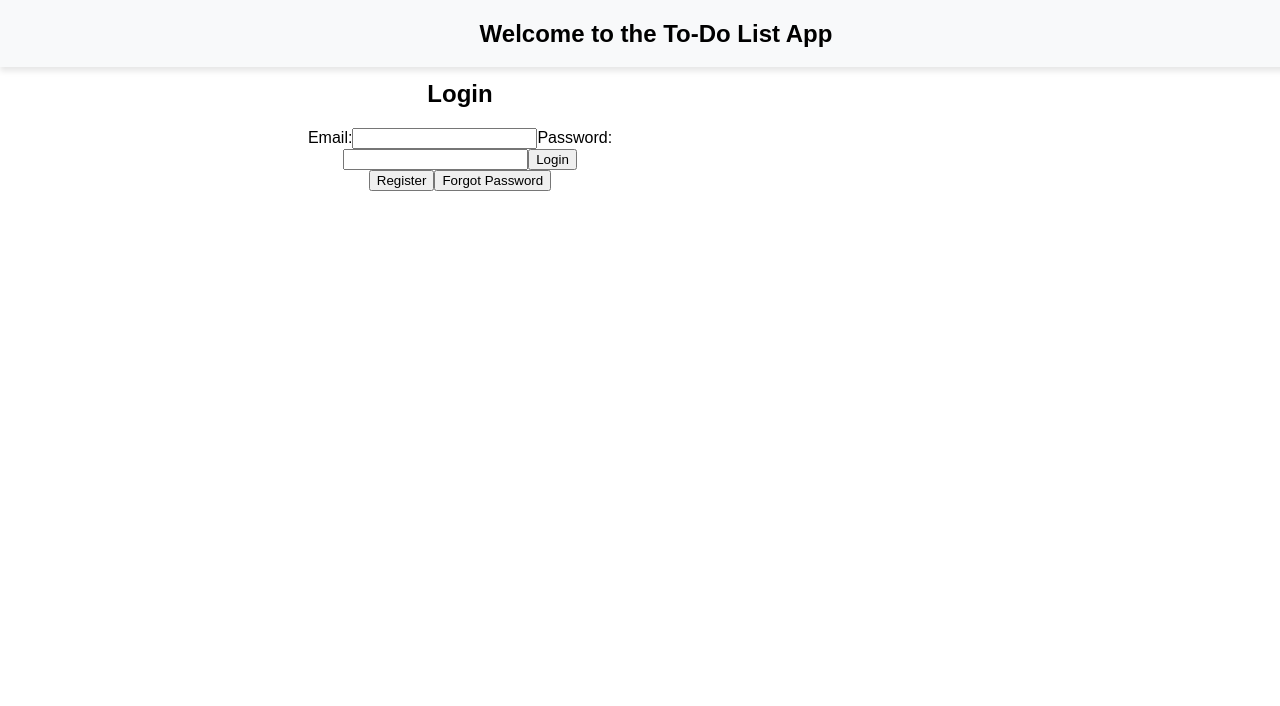
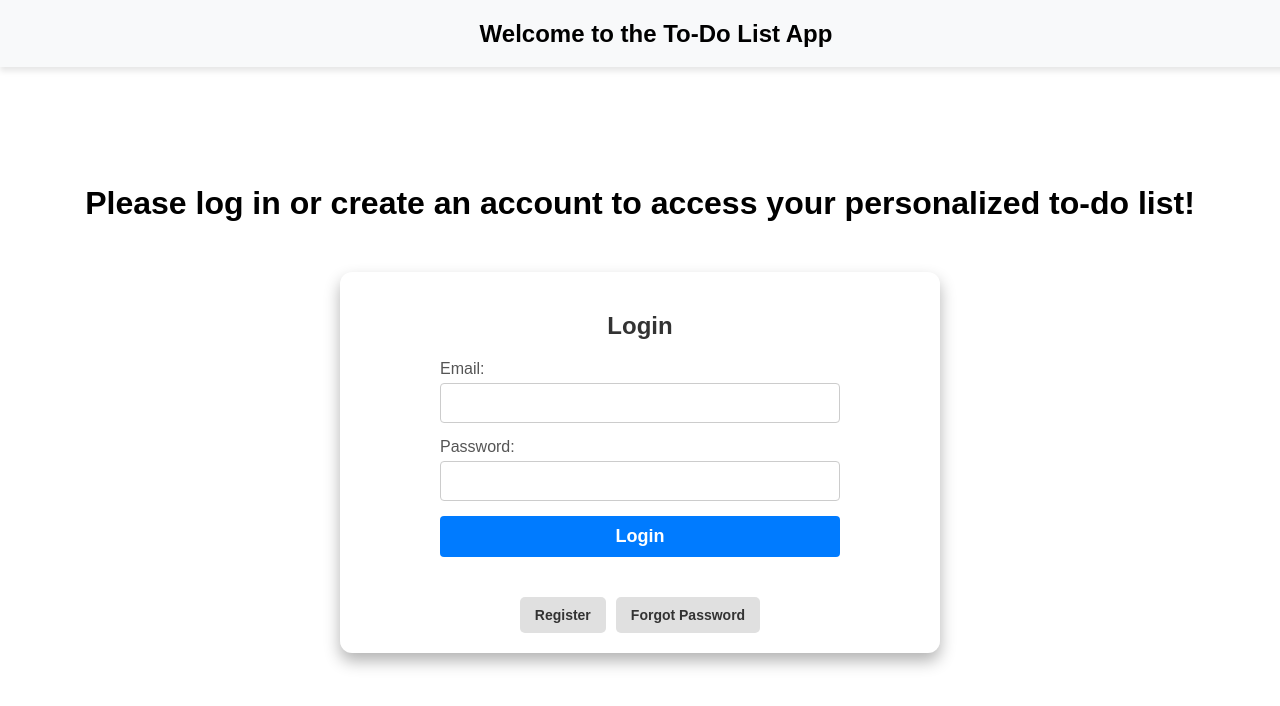
Before and after one commit to ryanli002004/todolistApp, a React (Vite) app in the folder front-end/: page / in a window 1280 px wide. Shown: the top 706 px of the page. Built offline with nearby package versions, Linux system fonts and the light colour scheme.

Commit message:
added styling to auth modal

```diff
--- a/front-end/src/App.css
+++ b/front-end/src/App.css
@@ -1,14 +1,15 @@
 .app-container {
-    font-family: Arial, sans-serif;
-    min-height: 100vh; /* Full height for the app */
-    display: flex;
-    flex-direction: column;
-    margin: 20px auto;
-    padding: 20px;
-    max-width: 800px;
-    text-align: center;
-  }
-
+  font-family: Arial, sans-serif;
+  min-height: 100vh;
+  display: flex;
+  flex-direction: column;
+  align-items: center; /* Center child elements horizontally */
+  justify-content: center; /* Center child elements vertically */
+  margin: 0; /* Remove any default margin */
+  padding: 0;
+  text-align: center;
+  position: relative; /* Important for layering */
+}
   .navbar-not-auth {
     display: flex;
     justify-content: center; /* Spread the items across the navbar */
@@ -46,3 +47,30 @@
     margin: 0;
     font-size: 1.5rem; /* Set a readable font size */
   }
+
+  .is-auth-content {
+    margin-top: 100px; /* Offset to avoid overlapping the navbar */
+    width: 100%;
+    max-width: 800px; /* Limit content width */
+    padding: 20px;
+    background-color: white;
+    box-shadow: 0 4px 6px rgba(0, 0, 0, 0.1);
+    border-radius: 10px;
+}
+
+.not-auth-content {
+  display: flex;
+  flex-direction: column;
+  justify-content: center; /* Center the modal horizontally */
+  align-items: center; /* Center the modal vertically */
+  height: 100%; /* Ensure it takes full height */
+  width: 100%; /* Ensure it takes full width */
+  position: absolute; /* Absolute to overlay the app container */
+  top: 0;
+  left: 0;
+  z-index: 1000;
+}
+.please-auth-heading{
+  display: block;
+  margin-bottom: 50px;
+}
--- a/front-end/src/App.jsx
+++ b/front-end/src/App.jsx
@@ -54,6 +54,9 @@ const App = () => {
               <h1 className="header-title">Hi {userName}, Welcome to your To-Do List!</h1>
               <LogoutButton onLogout={handleLogout} />
             </header>
+            <div className="is-auth-content">
+
+            </div>
           </div>
         )
         :
@@ -62,11 +65,14 @@ const App = () => {
             <header className="navbar-not-auth">
               <h1 className="header-title">Welcome to the To-Do List App</h1>
             </header>
-            <AuthPopup
-              onSuccess={(token, name) => {
-                localStorage.setItem("authToken", token); // Save token
-                setIsAuthenticated(true);
-                setUserName(name);}}/>
+            <div className="not-auth-content">
+              <h1 className="please-auth-heading">Please log in or create an account to access your personalized to-do list!</h1>
+              <AuthPopup
+                onSuccess={(token, name) => {
+                  localStorage.setItem("authToken", token); // Save token
+                  setIsAuthenticated(true);
+                  setUserName(name);}}/>
+            </div>
           </div>
         )}
     </div>
--- a/front-end/src/components/auth/AuthPopup.css
+++ b/front-end/src/components/auth/AuthPopup.css
@@ -1,58 +1,49 @@
-.auth-popup-overlay {
-    position: fixed;
-    top: 0;
-    left: 0;
-    width: 100%;
-    height: 100%;
-    background: rgba(0, 0, 0, 0.5);
-    display: flex;
-    justify-content: center;
-    align-items: center;
-    z-index: 1000;
-  }
+
+
+
 
 .auth-popup {
   background: white;
+  border-radius: 12px;
+  width: 100%;
+  max-width: 600px;
+  box-shadow: 0 8px 16px rgba(0, 0, 0, 0.3);
+  position: relative;
+  display: flex;
+  flex-direction: column;
+  box-sizing: border-box;
   padding: 20px;
-    border-radius: 8px;
-    max-width: 400px;
-    width: 100%;
-    position: relative;
 }
 
-  .close-btn {
-    position: absolute;
-    top: 10px;
-    right: 10px;
-    background: none;
-    border: none;
-    font-size: 20px;
-    cursor: pointer;
+.switch-links {
+  display: flex;
+  justify-content: center;
+  margin-top: 20px;
+  gap: 10px; /* Adds spacing between buttons */
 }
 
-  .auth-form {
-    display: flex;
-    flex-direction: column;
+.switch-links button {
+  background-color: #e0e0e0; /* Neutral background color */
+  color: #333; /* Dark text color */
+  border: none;
+  padding: 10px 15px;
+  border-radius: 5px;
+  font-size: 14px;
+  font-weight: bold;
+  cursor: pointer;
+  transition: all 0.3s ease;
 }
 
-  .auth-form input {
-    margin-bottom: 10px;
-    padding: 8px;
-    font-size: 16px;
+.switch-links button:hover {
+  background-color: #007bff; /* Highlight on hover */
+  color: white; /* White text for better contrast */
 }
 
-  .auth-form button {
-    padding: 10px;
-    font-size: 16px;
-    background: #007bff;
-    color: white;
-    border: none;
-    border-radius: 5px;
-    cursor: pointer;
+.switch-links button:active {
+  background-color: #0056b3; /* Slightly darker on active */
 }
 
-  .auth-form span {
-    color: #007bff;
-    cursor: pointer;
-    text-decoration: underline;
+.switch-links button:focus {
+  outline: 2px solid #007bff; /* Visible focus for accessibility */
+  outline-offset: 2px;
 }
--- /dev/null
+++ b/front-end/src/components/auth/forgotpasswordform/ForgotPasswordForm.css
@@ -0,0 +1,70 @@
+.forgot-password-form {
+    width: 100%;
+    max-width: 400px;
+    margin: 0 auto; /* Center the form horizontally */
+    display: flex;
+    flex-direction: column;
+    align-items: center;
+  }
+
+  .form-heading {
+    font-size: 24px;
+    margin-bottom: 20px;
+    text-align: center;
+    color: #333;
+  }
+
+  .form-label {
+    display: flex;
+    flex-direction: column;
+    align-items: flex-start;
+    width: 100%;
+    margin-bottom: 15px;
+    font-size: 16px;
+    color: #555;
+  }
+
+  .form-input {
+    width: 100%;
+    padding: 10px;
+    margin-top: 5px;
+    border: 1px solid #ccc;
+    border-radius: 4px;
+    font-size: 16px;
+    box-sizing: border-box;
+  }
+
+  .form-input:focus {
+    outline: none;
+    border-color: #007bff; /* Highlight border on focus */
+    box-shadow: 0 0 5px rgba(0, 123, 255, 0.5);
+  }
+
+  .submit-button {
+    width: 100%;
+    padding: 10px;
+    font-size: 18px;
+    font-weight: bold;
+    background-color: #007bff;
+    color: white;
+    border: none;
+    border-radius: 4px;
+    cursor: pointer;
+    transition: background-color 0.3s ease;
+    margin-bottom: 20px;
+  }
+
+  .submit-button:hover {
+    background-color: #0056b3;
+  }
+
+  .submit-button:active {
+    background-color: #003f7f;
+  }
+
+  .error-message {
+    color: red;
+    font-size: 14px;
+    margin-bottom: 15px;
+    text-align: center;
+  }
--- /dev/null
+++ b/front-end/src/components/auth/loginform/LoginForm.css
@@ -0,0 +1,70 @@
+.login-form {
+    width: 100%;
+    max-width: 400px;
+    margin: 0 auto; /* Center the form horizontally */
+    display: flex;
+    flex-direction: column;
+    align-items: center;
+  }
+
+  .form-heading {
+    font-size: 24px;
+    margin-bottom: 20px;
+    text-align: center;
+    color: #333;
+  }
+
+  .form-label {
+    display: flex;
+    flex-direction: column;
+    align-items: flex-start;
+    width: 100%;
+    margin-bottom: 15px;
+    font-size: 16px;
+    color: #555;
+  }
+
+  .form-input {
+    width: 100%;
+    padding: 10px;
+    margin-top: 5px;
+    border: 1px solid #ccc;
+    border-radius: 4px;
+    font-size: 16px;
+    box-sizing: border-box;
+  }
+
+  .form-input:focus {
+    outline: none;
+    border-color: #007bff; /* Highlight border on focus */
+    box-shadow: 0 0 5px rgba(0, 123, 255, 0.5);
+  }
+
+  .submit-button {
+    width: 100%;
+    padding: 10px;
+    font-size: 18px;
+    font-weight: bold;
+    background-color: #007bff;
+    color: white;
+    border: none;
+    border-radius: 4px;
+    cursor: pointer;
+    transition: background-color 0.3s ease;
+    margin-bottom: 20px;
+  }
+
+  .submit-button:hover {
+    background-color: #0056b3;
+  }
+
+  .submit-button:active {
+    background-color: #003f7f;
+  }
+
+  .error-message {
+    color: red;
+    font-size: 14px;
+    margin-bottom: 15px;
+    text-align: center;
+  }
--- a/front-end/src/components/auth/LoginForm.jsx
+++ b/front-end/src/components/auth/loginform/LoginForm.jsx
@@ -1,4 +1,5 @@
 import React, { useState } from "react";
+import "./LoginForm.css";
 
 const LoginForm = ({ onSuccess }) => {
   const [email, setEmail] = useState("");
@@ -30,26 +31,28 @@ const LoginForm = ({ onSuccess }) => {
   };
 
   return (
-    <form onSubmit={handleSubmit}>
-      <h2>Login</h2>
-      {error && <p style={{ color: "red" }}>{error}</p>}
-      <label>
+    <form onSubmit={handleSubmit} className="login-form">
+      <h2 className="form-heading">Login</h2>
+      {error && <p className="error-message">{error}</p>}
+      <label className="form-label">
         Email:
         <input
           type="email"
           value={email}
           onChange={(e) => setEmail(e.target.value)}
+          className="form-input"
         />
       </label>
-      <label>
+      <label className="form-label">
         Password:
         <input
           type="password"
           value={password}
           onChange={(e) => setPassword(e.target.value)}
+          className="form-input"
         />
       </label>
-      <button type="submit">Login</button>
+      <button type="submit" className="submit-button">Login</button>
     </form>
   );
 };
--- /dev/null
+++ b/front-end/src/components/auth/registerform/RegisterForm.css
@@ -0,0 +1,70 @@
+.register-form {
+    width: 100%;
+    max-width: 400px;
+    margin: 0 auto; /* Center the form horizontally */
+    display: flex;
+    flex-direction: column;
+    align-items: center;
+  }
+
+  .form-heading {
+    font-size: 24px;
+    margin-bottom: 20px;
+    text-align: center;
+    color: #333;
+  }
+
+  .form-label {
+    display: flex;
+    flex-direction: column;
+    align-items: flex-start;
+    width: 100%;
+    margin-bottom: 15px;
+    font-size: 16px;
+    color: #555;
+  }
+
+  .form-input {
+    width: 100%;
+    padding: 10px;
+    margin-top: 5px;
+    border: 1px solid #ccc;
+    border-radius: 4px;
+    font-size: 16px;
+    box-sizing: border-box;
+  }
+
+  .form-input:focus {
+    outline: none;
+    border-color: #007bff; /* Highlight border on focus */
+    box-shadow: 0 0 5px rgba(0, 123, 255, 0.5);
+  }
+
+  .submit-button {
+    width: 100%;
+    padding: 10px;
+    font-size: 18px;
+    font-weight: bold;
+    background-color: #007bff;
+    color: white;
+    border: none;
+    border-radius: 4px;
+    cursor: pointer;
+    transition: background-color 0.3s ease;
+    margin-bottom: 20px;
+  }
+
+  .submit-button:hover {
+    background-color: #0056b3;
+  }
+
+  .submit-button:active {
+    background-color: #003f7f;
+  }
+
+  .error-message {
+    color: red;
+    font-size: 14px;
+    margin-bottom: 15px;
+    text-align: center;
+  }
--- /dev/null
+++ b/front-end/src/components/auth/resetpasswordform/ResetPasswordForm.css
@@ -0,0 +1,77 @@
+.reset-password-form {
+    width: 100%;
+    max-width: 400px;
+    margin: 0 auto; /* Center the form horizontally */
+    display: flex;
+    flex-direction: column;
+    align-items: center;
+  }
+
+  .form-heading {
+    font-size: 24px;
+    margin-bottom: 20px;
+    text-align: center;
+    color: #333;
+  }
+
+  .form-label {
+    display: flex;
+    flex-direction: column;
+    align-items: flex-start;
+    width: 100%;
+    margin-bottom: 15px;
+    font-size: 16px;
+    color: #555;
+  }
+
+  .form-input {
+    width: 100%;
+    padding: 10px;
+    margin-top: 5px;
+    border: 1px solid #ccc;
+    border-radius: 4px;
+    font-size: 16px;
+    box-sizing: border-box;
+  }
+
+  .form-input:focus {
+    outline: none;
+    border-color: #007bff; /* Highlight border on focus */
+    box-shadow: 0 0 5px rgba(0, 123, 255, 0.5);
+  }
+
+  .submit-button {
+    width: 100%;
+    padding: 10px;
+    font-size: 18px;
+    font-weight: bold;
+    background-color: #007bff;
+    color: white;
+    border: none;
+    border-radius: 4px;
+    cursor: pointer;
+    transition: background-color 0.3s ease;
+    margin-bottom: 20px;
+  }
+
+  .submit-button:hover {
+    background-color: #0056b3;
+  }
+
+  .submit-button:active {
+    background-color: #003f7f;
+  }
+
+  .error-message {
+    color: red;
+    font-size: 14px;
+    margin-bottom: 15px;
+    text-align: center;
+  }
+
+  .success-message {
+    color: green;
+    font-size: 14px;
+    margin-bottom: 15px;
+    text-align: center;
+  }
```
Also changed, not shown: front-end/src/components/auth/AuthPopup.jsx (+4 -4 lines), front-end/src/components/auth/forgotpasswordform/ForgotPasswordForm.jsx (renamed from front-end/src/components/auth/ForgotPasswordForm.jsx, +7 -5 lines), front-end/src/components/auth/registerform/RegisterForm.jsx (renamed from front-end/src/components/auth/RegisterForm.jsx, +11 -7 lines), front-end/src/components/auth/resetpasswordform/ResetPasswordForm.jsx (renamed from front-end/src/components/auth/ResetPasswordForm.jsx, +12 -9 lines). Lines whose indentation alone changed are shown as unchanged.
